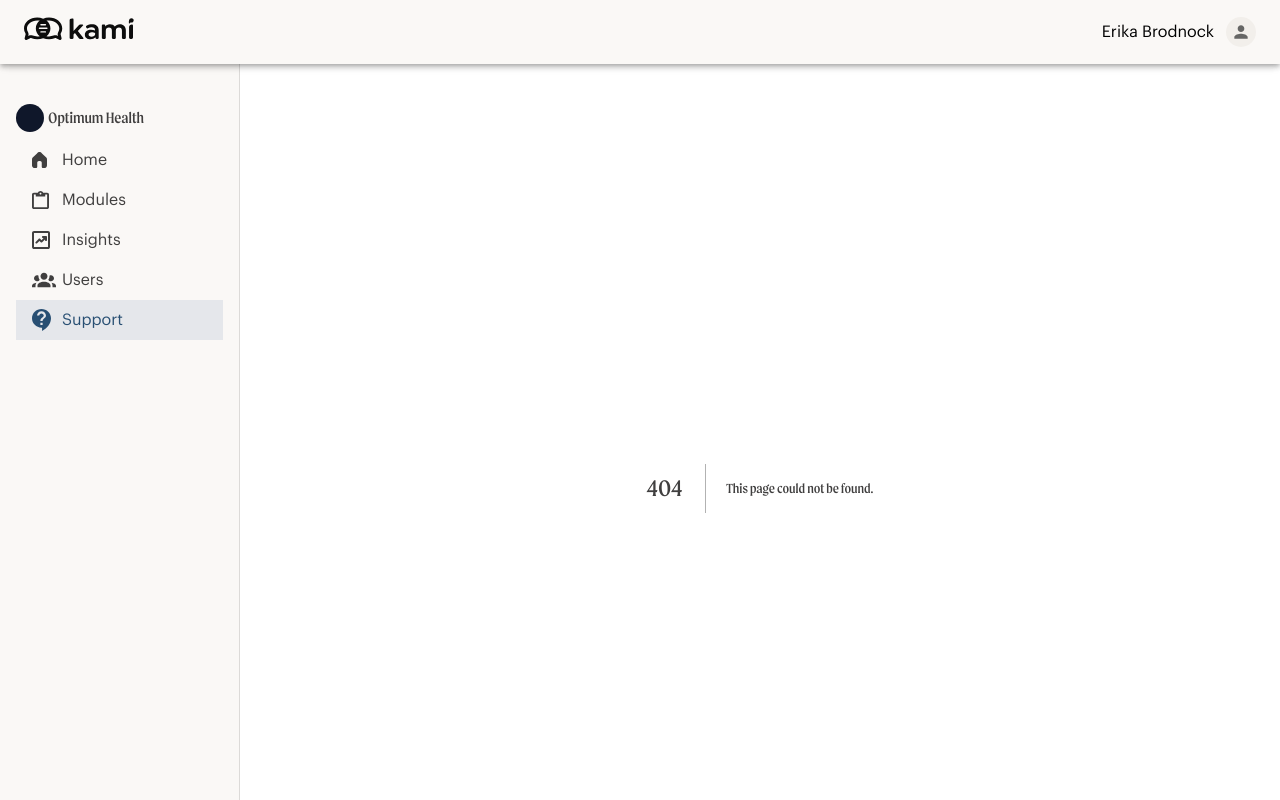
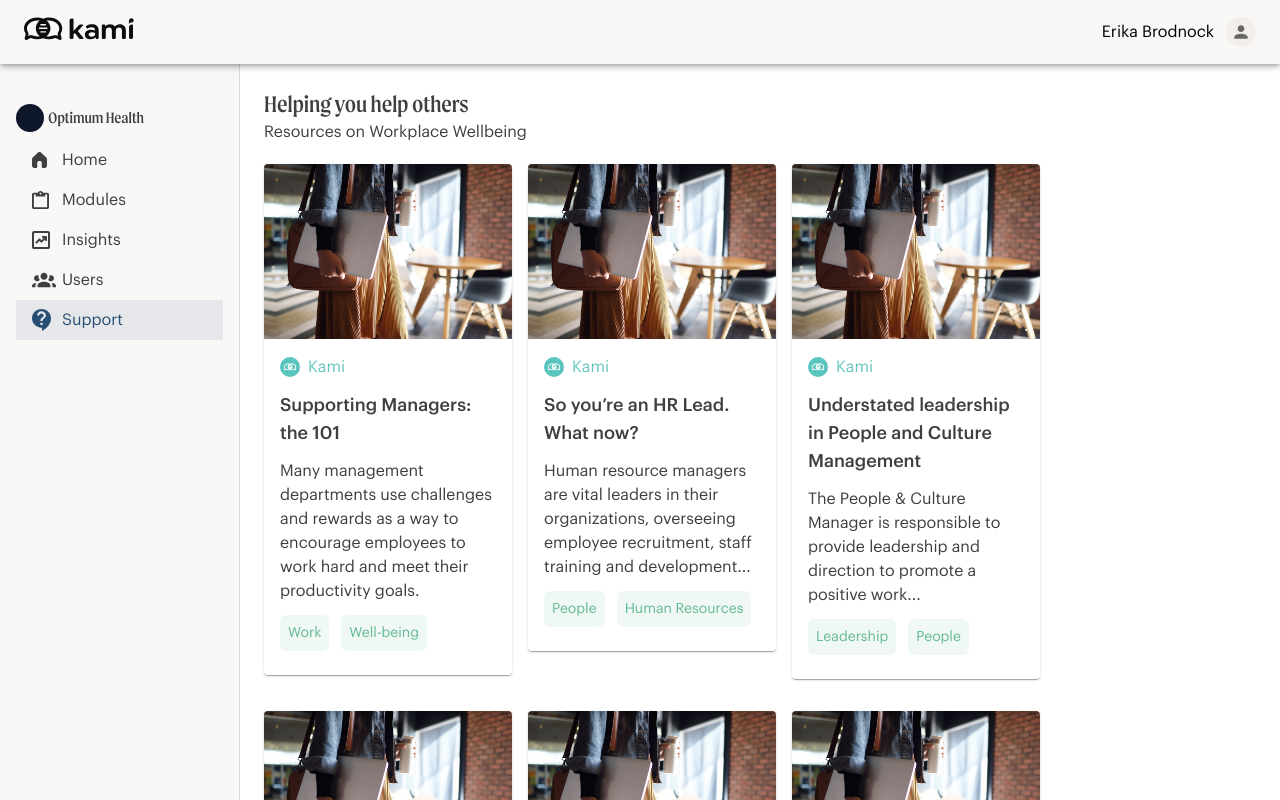
Before and after one commit to devkamicoach/kami-employer-dashboard, a Next.js app: page /support in a window 1280 px wide. Before the commit this address had no page. Shown: the top 800 px of the page. Built offline with nearby package versions, Linux system fonts and the light colour scheme.

Commit message:
KMSP-283: add article list layout

```diff
--- /dev/null
+++ b/components/Cards/ArticleCard.tsx
@@ -0,0 +1,43 @@
+import { Box, Card, CardContent, CardMedia, Typography } from '@mui/material';
+import Chip from 'components/Chip/Chip';
+import Image from 'next/image';
+import { FunctionComponent } from 'react';
+import type { ArticleCardTypes } from 'types/support';
+
+const ArticleCard: FunctionComponent<ArticleCardTypes> = ({
+  authorName,
+  authorImg,
+  articleImg,
+  title,
+  summary,
+  topics,
+}) => {
+  return (
+    <Card className="max-w-[350px]">
+      <CardMedia sx={{ height: 175 }} component="img" src={articleImg} />
+      <CardContent>
+        <Box className="flex items-center gap-2 pb-3">
+          <Box className="relative rounded-full" width={20} height={20}>
+            <Image src={authorImg} layout="fill" className="rounded-full" objectFit="cover" alt="icon" />
+          </Box>
+          <Typography component="h4" className="font-body text-kami-green">
+            {authorName}
+          </Typography>
+        </Box>
+        <Typography component="h3" className="font-body text-lg font-bold">
+          {title}
+        </Typography>
+        <Typography component="p" className="my-3">
+          {summary}
+        </Typography>
+        <Box className="flex gap-3 flex-wrap">
+          {topics.map((topic, index) => (
+            <Chip key={index} title={topic} color="green" />
+          ))}
+        </Box>
+      </CardContent>
+    </Card>
+  );
+};
+
+export default ArticleCard;
--- /dev/null
+++ b/components/PageComponents/Support/ArticleList.tsx
@@ -0,0 +1,37 @@
+import { Grid, Typography } from '@mui/material';
+import { FunctionComponent } from 'react';
+import type { ArticleCardTypes } from 'types/support';
+import ArticleCard from 'components/Cards/ArticleCard';
+
+type ArticleListTypes = {
+  articles: Array<ArticleCardTypes>;
+};
+
+const ArticleList: FunctionComponent<ArticleListTypes> = ({ articles }) => {
+  return (
+    <>
+      <Typography component="h2" className="text-2xl">
+        Helping you help others
+      </Typography>
+      <Typography component="p" className="mb-5">
+        Resources on Workplace Wellbeing
+      </Typography>
+      <Grid container className="gap-y-8 gap-x-4">
+        {articles.map(({ authorImg, articleImg, authorName, summary, title, topics }, index) => (
+          <Grid key={index} lg={3} item>
+            <ArticleCard
+              authorImg={authorImg}
+              authorName={authorName}
+              articleImg={articleImg}
+              summary={summary}
+              title={title}
+              topics={topics}
+            />
+          </Grid>
+        ))}
+      </Grid>
+    </>
+  );
+};
+
+export default ArticleList;
--- /dev/null
+++ b/components/PageComponents/Support/SupportLayout.tsx
@@ -0,0 +1,18 @@
+import { Grid } from '@mui/material';
+import { FunctionComponent, ReactNode } from 'react';
+
+type SupportLayoutTypes = {
+  articles: ReactNode;
+};
+
+const SupportLayout: FunctionComponent<SupportLayoutTypes> = ({ articles }) => {
+  return (
+    <Grid container>
+      <Grid sm={12} item>
+        {articles}
+      </Grid>
+    </Grid>
+  );
+};
+
+export default SupportLayout;
--- /dev/null
+++ b/pages/support.tsx
@@ -0,0 +1,68 @@
+import ArticleList from 'components/PageComponents/Support/ArticleList';
+import SupportLayout from 'components/PageComponents/Support/SupportLayout';
+
+const Support = () => {
+  const articles = getArticles();
+  return <SupportLayout articles={<ArticleList articles={articles} />} />;
+};
+
+export default Support;
+
+function getArticles() {
+  return [
+    {
+      authorName: 'Kami',
+      authorImg: '/images/kami-icon.webp',
+      articleImg: '/images/sample.jpeg',
+      title: 'Supporting Managers: the 101',
+      summary:
+        'Many management departments use challenges and rewards as a way to encourage employees to work hard and meet their productivity goals.',
+      topics: ['Work', 'Well-being'],
+    },
+    {
+      authorName: 'Kami',
+      authorImg: '/images/kami-icon.webp',
+      articleImg: '/images/sample.jpeg',
+      title: 'So you’re an HR Lead. What now?',
+      summary:
+        'Human resource managers are vital leaders in their organizations, overseeing employee recruitment, staff training and development...',
+      topics: ['People', 'Human Resources'],
+    },
+    {
+      authorName: 'Kami',
+      authorImg: '/images/kami-icon.webp',
+      articleImg: '/images/sample.jpeg',
+      title: 'Understated leadership in People and Culture Management',
+      summary:
+        'The People & Culture Manager is responsible to provide leadership and direction to promote a positive work...',
+      topics: ['Leadership', 'People'],
+    },
+    {
+      authorName: 'Kami',
+      authorImg: '/images/kami-icon.webp',
+      articleImg: '/images/sample.jpeg',
+      title: 'Understated leadership in People and Culture Management',
+      summary:
+        'The People & Culture Manager is responsible to provide leadership and direction to promote a positive work...',
+      topics: ['Leadership', 'People'],
+    },
+    {
+      authorName: 'Kami',
+      authorImg: '/images/kami-icon.webp',
+      articleImg: '/images/sample.jpeg',
+      title: '10 Ways to Maintain Culture',
+      summary:
+        "Remote work culture is an unconditional feeling of connection co-workers experience when they're bonded by similar priorities, interests, and",
+      topics: ['Remote Work', 'Workplace'],
+    },
+    {
+      authorName: 'Kami',
+      authorImg: '/images/kami-icon.webp',
+      articleImg: '/images/sample.jpeg',
+      title: 'Supporting Managers: the 101',
+      summary:
+        'Many management departments use challenges and rewards as a way to encourage employees to work hard and meet their productivity goals.',
+      topics: ['Work', 'Well-being'],
+    },
+  ];
+}
--- /dev/null
+++ b/types/support.ts
@@ -0,0 +1,8 @@
+export type ArticleCardTypes = {
+  authorName: string;
+  authorImg: string;
+  articleImg: string;
+  title: string;
+  summary: string;
+  topics: Array<string>;
+};
```
Also changed, not shown: public/images/sample.jpeg (added).
